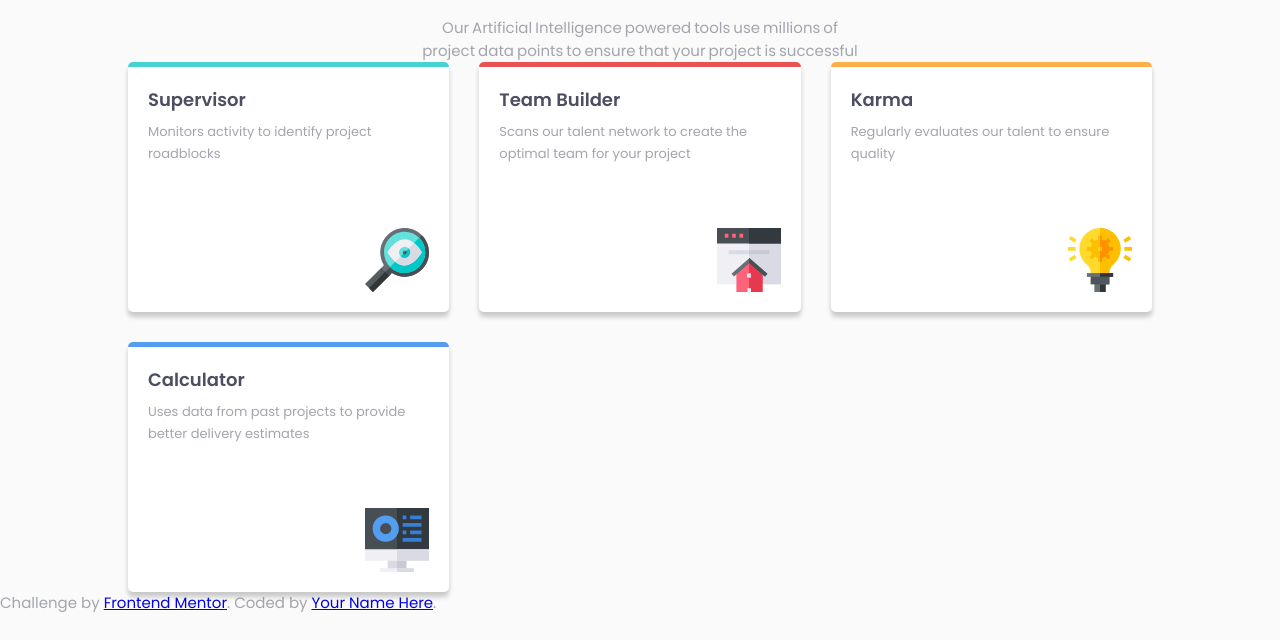
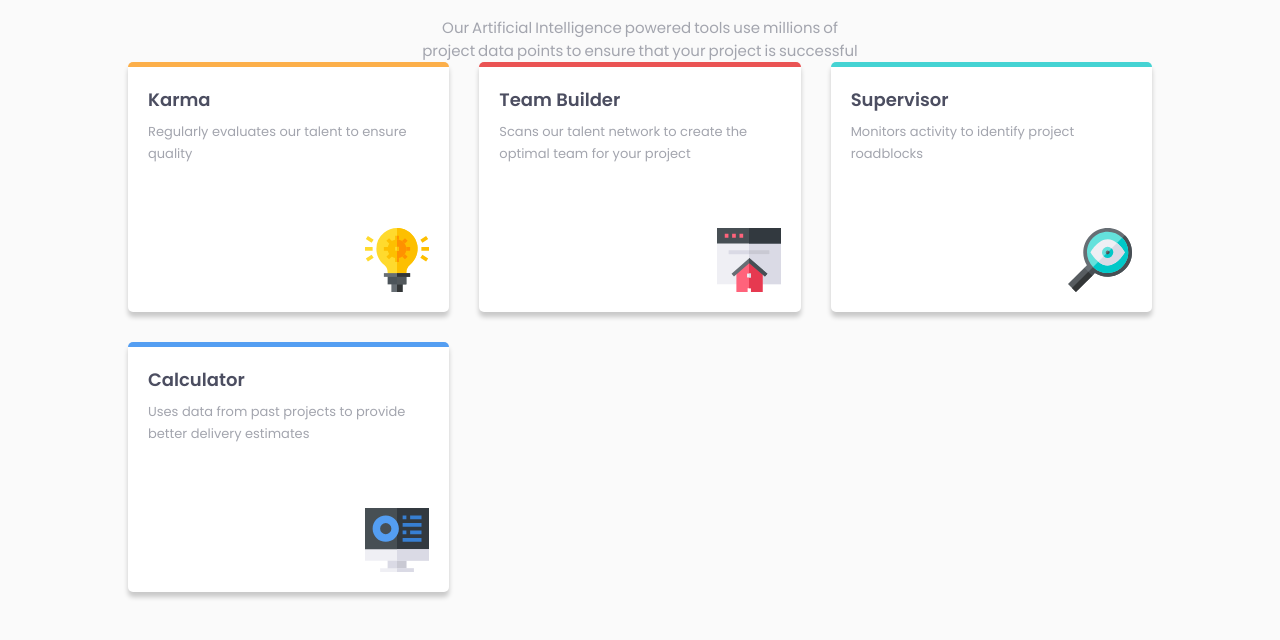
Before and after one commit to lilKriT/Four-card-feature-section, a plain HTML site: page index.html in a window 1280 px wide. Shown: the part 160-800 px from the top of the page. Drawn offline with Linux system fonts and the light colour scheme.

Commit message:
Working on the grid order.

```diff
--- a/css/style.css
+++ b/css/style.css
@@ -69,6 +69,7 @@ h1 {
 .feature-cards {
   display: grid;
   grid-template-columns: repeat(3, 1fr);
+  grid-column-start: 1;
   width: 80%;
   margin: 0 auto;
   max-width: 1080px;
@@ -86,6 +87,15 @@ h1 {
   display: flex;
   flex-direction: column;
   min-height: 25rem;
+  order: 2;
+}
+
+.feature-card:nth-child(4n + 2) {
+  order: 3;
+}
+
+.feature-card:nth-child(4n) {
+  order: 1;
 }
 
 .feature-card h2 {
--- a/index.html
+++ b/index.html
@@ -31,24 +31,12 @@
 
     <section class="feature-section">
       <div class="feature-cards">
-        <div class="feature-card feature-teal">
-          <h2>Supervisor</h2>
-          <p>Monitors activity to identify project roadblocks</p>
-          <div class="feature-card-icon"><div class="icon-glass"></div></div>
-        </div>
-
         <div class="feature-card feature-red">
           <h2>Team Builder</h2>
           <p>
             Scans our talent network to create the optimal team for your project
           </p>
           <div class="feature-card-icon"><div class="icon-house"></div></div>
-        </div>
-
-        <div class="feature-card feature-yellow">
-          <h2>Karma</h2>
-          <p>Regularly evaluates our talent to ensure quality</p>
-          <div class="feature-card-icon"><div class="icon-light"></div></div>
         </div>
 
         <div class="feature-card feature-blue">
@@ -58,16 +46,28 @@
           </p>
           <div class="feature-card-icon"><div class="icon-screen"></div></div>
         </div>
+
+        <div class="feature-card feature-teal">
+          <h2>Supervisor</h2>
+          <p>Monitors activity to identify project roadblocks</p>
+          <div class="feature-card-icon"><div class="icon-glass"></div></div>
+        </div>
+
+        <div class="feature-card feature-yellow">
+          <h2>Karma</h2>
+          <p>Regularly evaluates our talent to ensure quality</p>
+          <div class="feature-card-icon"><div class="icon-light"></div></div>
+        </div>
       </div>
     </section>
 
-    <footer>
+    <!-- <footer>
       <p class="attribution">
         Challenge by
         <a href="https://www.frontendmentor.io?ref=challenge" target="_blank"
           >Frontend Mentor</a
-        >. Coded by <a href="#">Your Name Here</a>.
+        >. Coded by <a href="https://lilkrit.dev">lilKriT</a>.
       </p>
-    </footer>
+    </footer> -->
   </body>
 </html>
```
